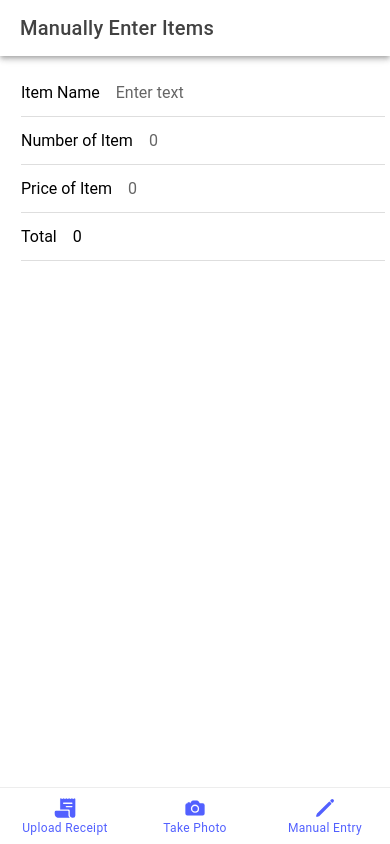
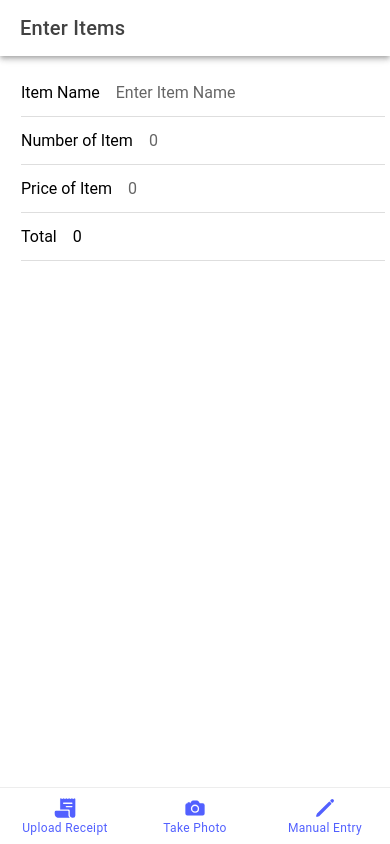
Before and after one commit to golden-state0fmind/split-pulse, a React (Vite) app: page /manualentry in a window 390 px wide. Built offline with nearby package versions, Linux system fonts and the light colour scheme; no server answers.

Commit message:
updates text so it can fit in mobile view

```diff
--- a/src/pages/ManualEntry.tsx
+++ b/src/pages/ManualEntry.tsx
@@ -28,20 +28,20 @@ const ManualEntry = () => {
         <IonPage>
             <IonHeader>
                 <IonToolbar>
-                    <IonTitle>Manually Enter Items</IonTitle>
+                    <IonTitle>Enter Items</IonTitle>
                 </IonToolbar>
             </IonHeader>
             <IonContent fullscreen>
                 <IonHeader collapse="condense">
                     <IonToolbar>
-                        <IonTitle size="large">Manually Enter Items</IonTitle>
+                        <IonTitle size="large">Enter Items</IonTitle>
                     </IonToolbar>
                 </IonHeader>
                 <IonGrid>
                     <IonRow>
                         <IonList>
                             <IonItem>
-                                <IonInput label="Item Name" placeholder="Enter text"></IonInput>
+                                <IonInput label="Item Name" placeholder="Enter Item Name"></IonInput>
                             </IonItem>
 
                             <IonItem>
```
